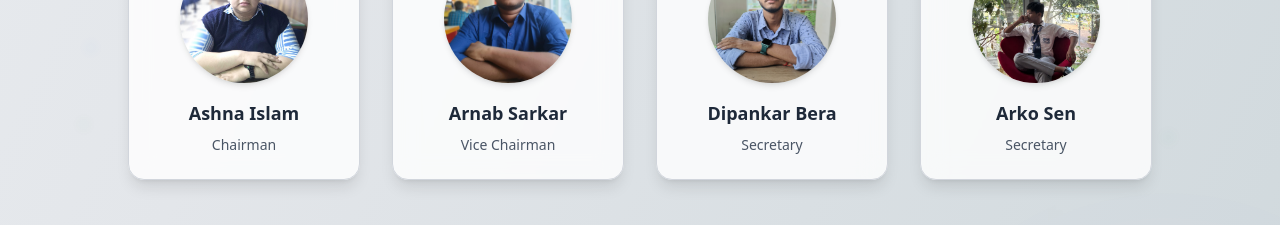
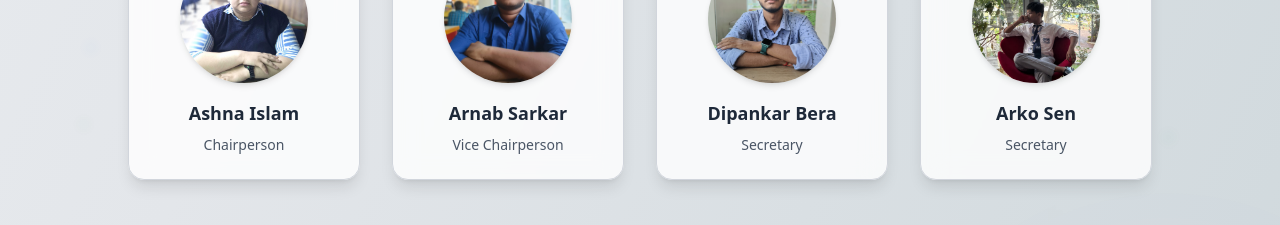
Before and after one commit to Mayank8159/GoogleGeminiUem, a React (Vite) app in the folder frontend/: page / in a window 1280 px wide. Shown: the part 2240-2465 px from the top of the page. Built offline with nearby package versions, Linux system fonts and the light colour scheme; no server answers.

Commit message:
refactor: update role titles from Chairman to Chairperson in ActionSection component

```diff
--- a/frontend/src/components/ActionSection.jsx
+++ b/frontend/src/components/ActionSection.jsx
@@ -77,12 +77,12 @@ export default function Sections() {
           {[
             {
               name: "Ashna Islam",
-              role: "Chairman",
+              role: "Chairperson",
               img: "/ashna.jpeg",
             },
             {
               name: "Arnab Sarkar",
-              role: "Vice Chairman",
+              role: "Vice Chairperson",
               img: "/arnab.jpg",
             },
             {
```
